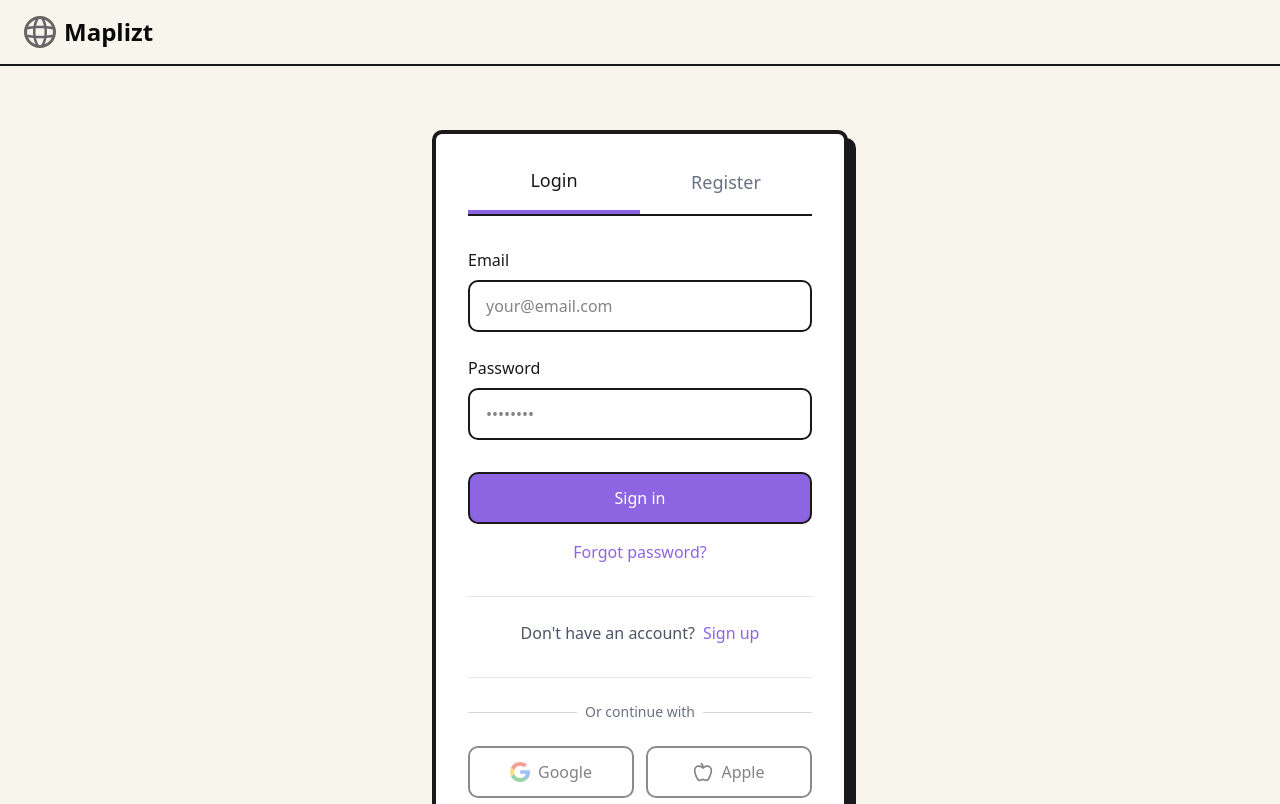
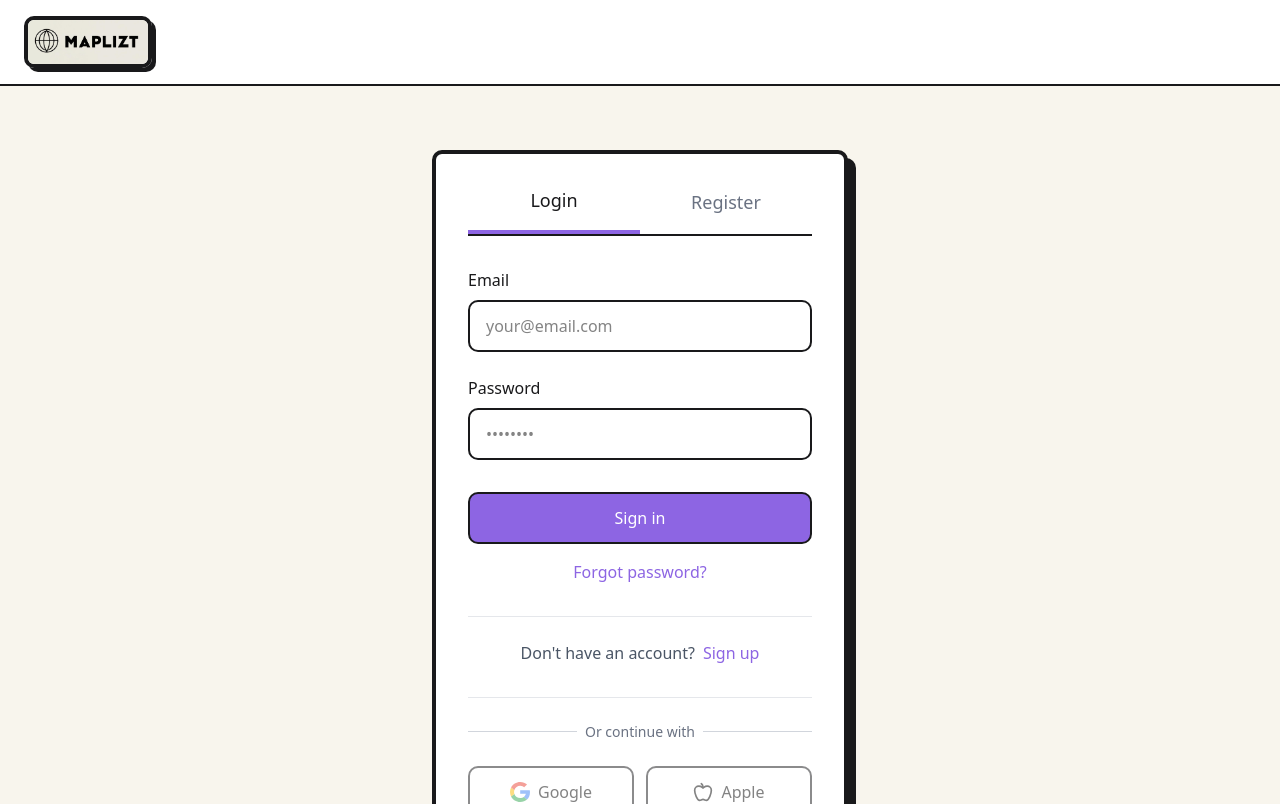
Before and after one commit to krzysiekprzekwas/maplizt, a Next.js app: page /signup in a window 1280 px wide. Shown: the top 804 px of the page. Built offline with nearby package versions, Linux system fonts and the light colour scheme; no server answers.

Commit message:
Unify header

```diff
--- a/app/signup/page.tsx
+++ b/app/signup/page.tsx
@@ -2,9 +2,9 @@
 
 import { useState } from "react";
 import Link from "next/link";
-import Image from "next/image";
 import { useRouter } from "next/navigation";
 import { supabase } from "@/lib/supabase";
+import Header from "@/components/header";
 
 export default function SignupPage() {
   const [isLogin, setIsLogin] = useState(true);
@@ -78,15 +78,7 @@ export default function SignupPage() {
 
   return (
     <main className="min-h-screen" style={{ backgroundColor: "#f8f5ed" }}>
-      {/* Header */}
-      <header className="border-b-2 border-[#19191b]">
-        <div className="container mx-auto flex justify-between items-center py-4 px-4 md:px-6">
-          <Link href="/" className="flex items-center gap-2">
-            <Image src="/globe.svg" alt="Maplizt Logo" width={32} height={32} />
-            <span className="text-2xl font-bold">Maplizt</span>
-          </Link>
-        </div>
-      </header>
+      <Header hideNav={true} />
 
       <div className="container mx-auto px-4 py-16 max-w-md">
         <div className="bg-white rounded-lg border-4 border-[#19191b] p-8 shadow-[8px_8px_0px_0px_#19191b]">
--- a/components/header.tsx
+++ b/components/header.tsx
@@ -6,7 +6,11 @@ import { useAuth } from "@/lib/auth-context";
 import { useState } from "react";
 import LoadingMarker from "./loading-marker";
 
-export default function Header() {
+interface HeaderProps {
+  hideNav?: boolean;
+}
+
+export default function Header({ hideNav = false }: HeaderProps) {
   const { user, signOut, isLoading } = useAuth();
   const [isMenuOpen, setIsMenuOpen] = useState(false);
 
@@ -22,7 +26,7 @@ export default function Header() {
           <Image src="/maplizt-logo.png" alt="Maplizt Logo" width={128} height={64} className=" rounded-lg border-4 border-[#19191b] neobrutalist-shadow"/>
         </Link>
 
-        {!user && (
+        {!user && !hideNav && (
           <nav className="hidden md:flex items-center gap-8">
             <Link
               href="#features"
@@ -110,12 +114,14 @@ export default function Header() {
               </div>
             </div>
           ) : (
+            !hideNav && (
               <Link
                 href="/signup"
                 className="bg-[#8d65e3] text-white px-4 py-2 rounded-lg border-2 border-[#19191b] font-medium hover:bg-opacity-90 transition"
               >
                 Get Started
               </Link>
+            )
           )}
         </div>
       </div>
```
Lines whose indentation alone changed are shown as unchanged.
